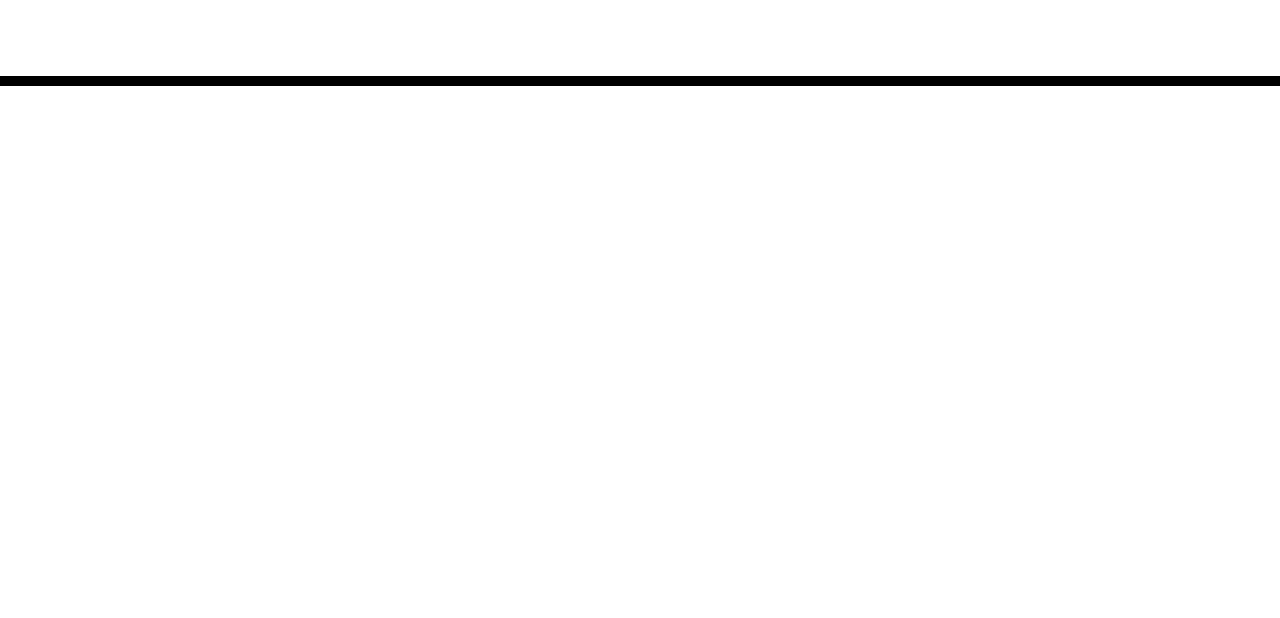
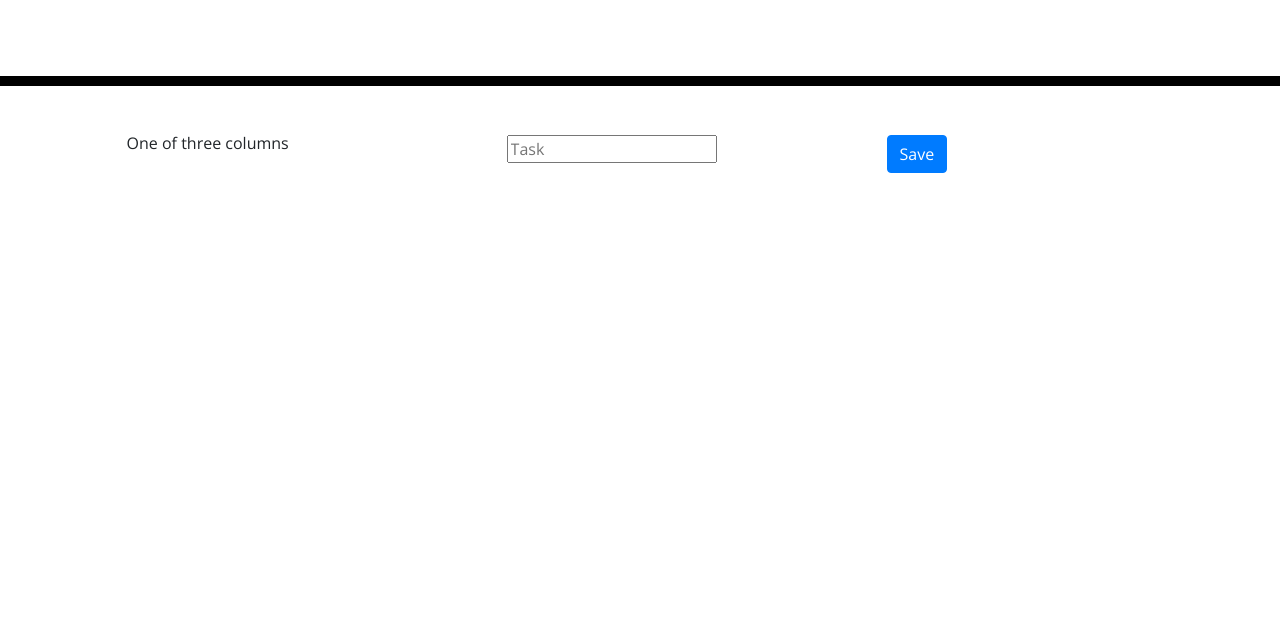
Before and after one commit to stewk033/calendar-app, a plain HTML site: page index.html in a window 1280 px wide. Shown: the part 182-800 px from the top of the page. Drawn offline with nearby package versions, Linux system fonts and the light colour scheme.

Commit message:
adding columns and time

```diff
--- a/Develop/index.html
+++ b/index.html
@@ -18,7 +18,9 @@
       href="https://fonts.googleapis.com/css?family=Open+Sans&display=swap"
       rel="stylesheet"
     />
-    <link rel="stylesheet" href="style.css" />
+    <link rel="stylesheet" href="assets/style.css" />
+    <script src="https://cdnjs.cloudflare.com/ajax/libs/moment.js/2.29.1/moment.min.js" defer></script>
+    <script src="assets/script.js" defer></script>
     <title>Work Day Scheduler</title>
   </head>
 
@@ -30,6 +32,17 @@
     </header>
     <div class="container">
       <!-- Timeblocks go here -->
+      <div class="row">
+        <div class="col-sm">
+          One of three columns
+        </div>
+        <div class="col-sm">
+          <input type="text" placeholder="Task" aria-label="Username" aria-describedby="addon-wrapping">
+        </div>
+        <div class="col-sm">
+          <button type="button" class="btn btn-primary">Save</button>
+        </div>
+      </div>
     </div>
 
     <script src="https://code.jquery.com/jquery-3.4.1.min.js"></script>
```
Also changed, not shown: assets/script.js (added, +19 -0 lines), assets/style.css (renamed from Develop/style.css).
